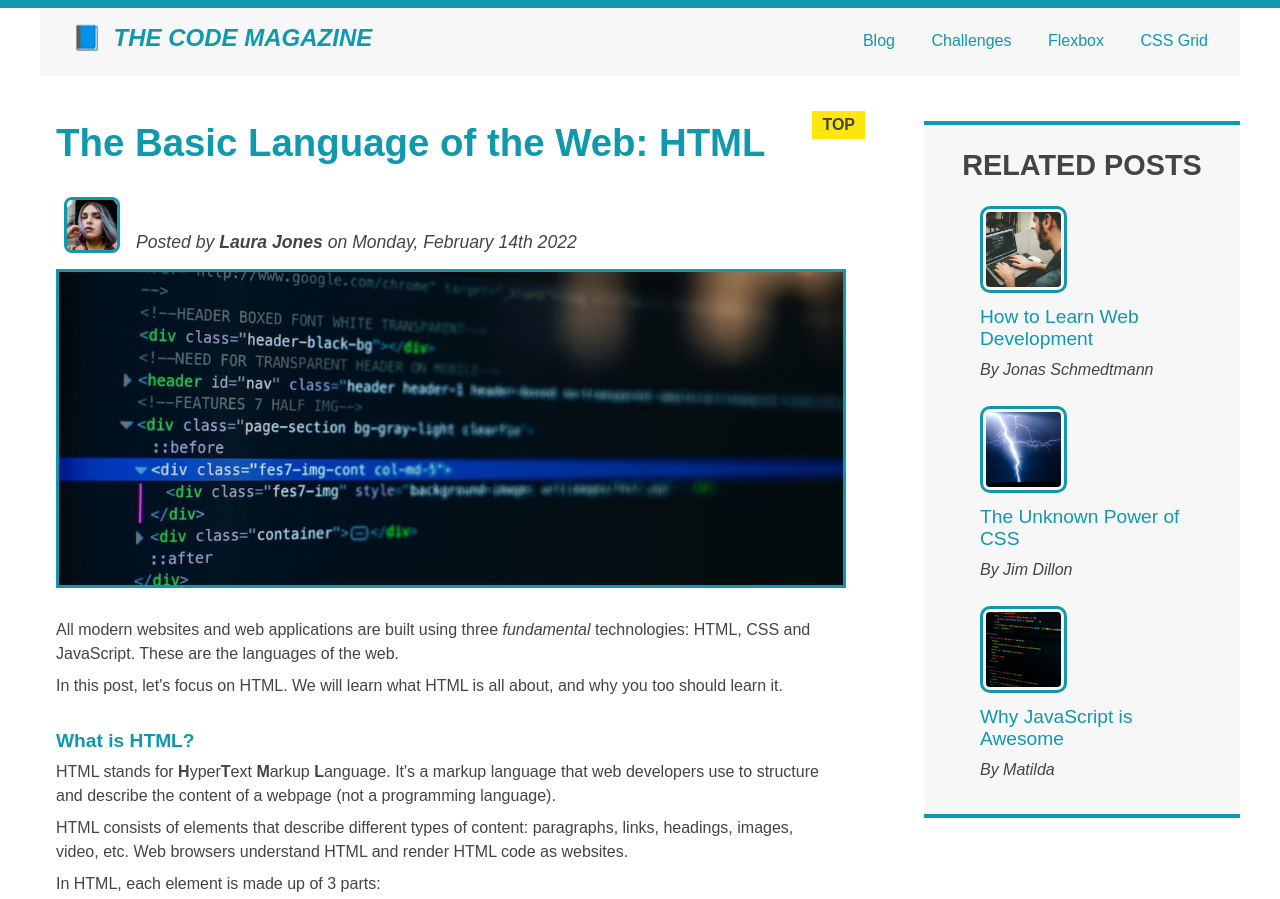
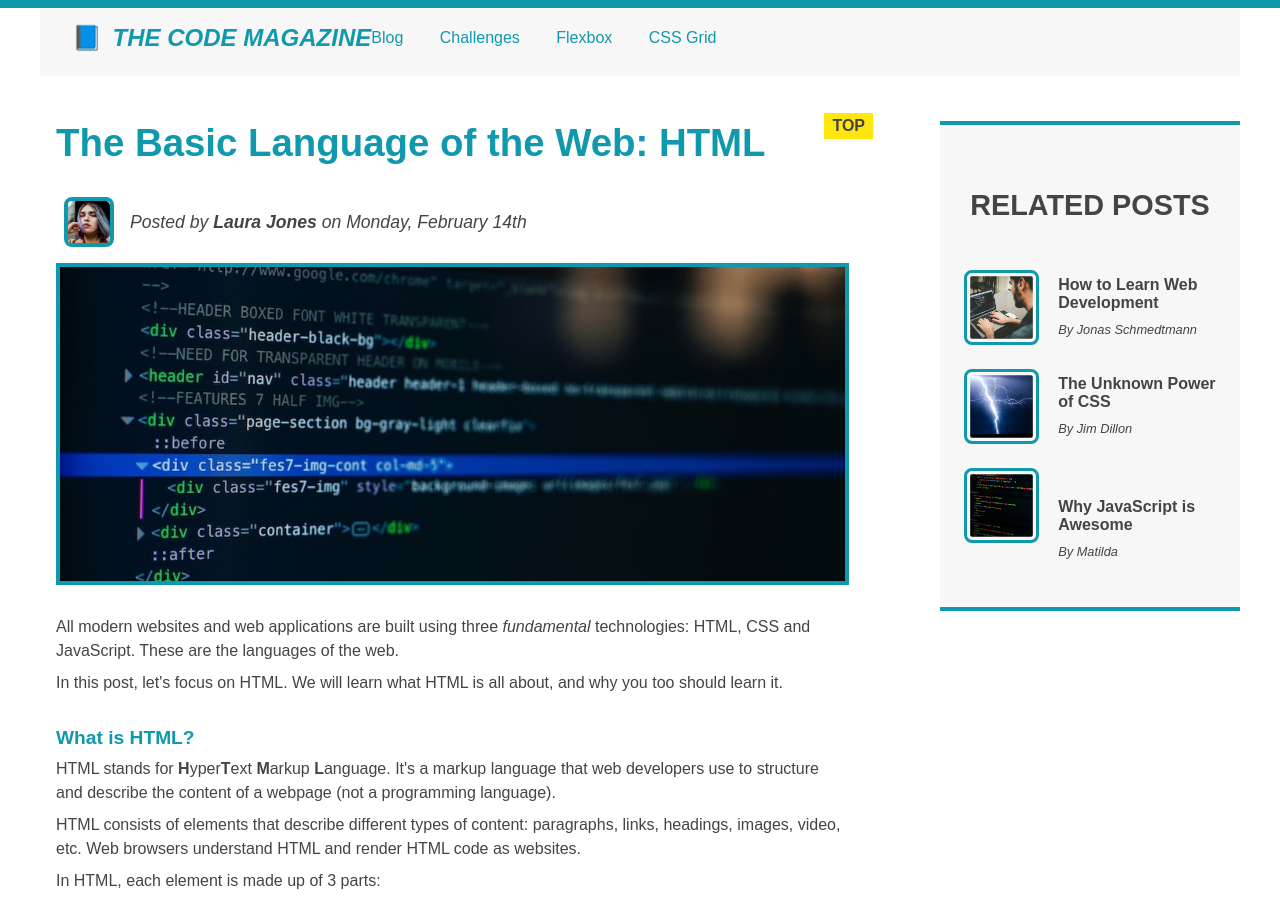
Before and after one commit to Jaikido007/Practice-Websites, a plain HTML site: page Code_Magazine/index.html in a window 1280 px wide. Shown: the top 899 px of the page. Drawn offline with Linux system fonts and the light colour scheme.

Commit message:
Changing from deprecated FLOATS to FLEX

```diff
--- a/Code_Magazine/css/style.css
+++ b/Code_Magazine/css/style.css
@@ -3,6 +3,7 @@
     color: #444;
     margin: 0;
     padding: 0;
+    box-sizing: border-box;
 }
 
 /* PAGE SECTIONS */
@@ -38,8 +39,8 @@ aside {
     background-color: #f7f7f7;
     border-top: .25rem solid #1098ad;
     border-bottom: .25rem solid #1098ad;
-    padding: 1rem .5rem;
-    width: 80%;
+    padding: 1rem 1.5rem;
+    box-sizing: border-box;
 }
 
 .author-img {
@@ -48,14 +49,14 @@ aside {
     border-radius: 10%;
     border-radius: .5rem;
     border-radius: .5rem;
-    border: solid 3px #1098ad
+    border: solid .25rem #1098ad
 
 }
 
 .post-image{
     width: 100%;
     height: auto;
-    border: solid 3px #1098ad
+    border: solid .25rem #1098ad
 }
 
 .content{
@@ -110,7 +111,7 @@ li {
 }
 
 li:last-child{
-    margin-bottom: 1rem;
+    margin-bottom: 0;
 }
 
 aside h4{
@@ -120,7 +121,7 @@ aside h4{
 
 h1::first-letter {
     font-style: normal;
-    margin-right: 5px;
+    margin-right: .25rem;
 }
 
 h3 + p::first-line {
@@ -137,11 +138,11 @@ h2::after {
     font-size: 1rem;
     font-weight: bold;
     display: inline-block;
-    padding: 5px 10px;
+    padding: .25rem .5rem;
     position: absolute;
     color: #444;
-    top: -10px;
-    right: -25px;
+    top: -.5rem;
+    right: -1.5rem;
 }
 
 .last-line {
@@ -153,16 +154,13 @@ h2::after {
 
 .related {
     list-style: none;
-}
-
-.related a{
-    /* padding-left: .5rem; */
+    margin-left: 0;
 }
 
 .related img{
-    padding: 3px 3px;
-    border-radius: 10px;
-    border: solid 3px #1098ad
+    padding: .2rem .2rem;
+    border-radius: .5rem;
+    border: solid .2rem #1098ad
 }
 
  .related-author {
@@ -178,12 +176,11 @@ h2::after {
 /* Styling links */
 /* --LVHA order-- */
 
-a:link {
+nav a:link {
     color:#1098ad;
     text-decoration: none;
 
     margin-right: 2rem;
-    margin-top: .5rem;
     display: inline-block;
 
 }
@@ -231,96 +228,89 @@ a:active {
 
 /* FOOTER SECTION */
 
+footer {
+    background-color: #1098ad;
+}
+
 #copyright {
     color: whitesmoke;
     margin-left: 1rem;
     font-size: 0.8rem;
 }
 
-/* FLOATS */
+/* FLEXBOX */
 
-.author-img {
-    float: left;
+.main-header {
+    display: flex;
+    align-items: center;
+}
+
+.author-box {
+    display: flex;
+    align-items: center;
     margin-bottom: 1rem;
 }
 
 .author {
-    float: left;
-    margin-top: 2.5rem;
+    margin-bottom: 0;
     margin-left: 1rem;
 }
 
-h1 {
-    float: left;
+.related-link {
+
 }
 
-nav {
-    float: right;
+.related-post {
+    display: flex;
+    align-items: center;
+    gap: 1.2rem;
+    margin-bottom: 1.4rem;
 }
 
-/* ! clear fixes */
-
-/* .clear-floats{
-    clear: both;
-} */
-
-.clearfix::after {
-    content: "";
-    clear: both;
+.related-link:link {
+    font-size: 1rem;
+    font-weight: bold;
+    font-style: normal;
+    text-decoration: none;
+    margin-bottom: .25rem;
     display: block;
 }
 
-/* ! clear fixes end */
-
-article {
-    width: 68%;
-    float: left;
+.related-link:link:hover {
+    color:#1098ad8a;
+    text-decoration: underline;
+}
+.related-link:link:active {
+    color:orange;
+    font-style: italic;
 }
 
-aside {
-    background-color: #f7f7f7;;
-    width: 25%;
-    float: right;
+.related-author {
+    margin-bottom: 0;
+    font-size: 0.8rem;
 
 }
 
-footer {
-    background-color: #1098ad;
-    clear: both;
+.row {
+    display: flex;
+    gap: 6.25%;
+    align-items: flex-start;
 }
 
-
-
-
-/* ! NOT IN USE - JUST FOR LEARNING PURPOSES */
-
-/* ? misconeption: this won't work */
-
-article p:first-child {
-    /* color: gold; */
+aside{
+    flex: 0 0 25%;
+    margin-bottom: 3rem;
 }
 
-li:first-child {
-    /* font-weight: bold; */
+article {
+    flex: 1;
+
 }
 
-li:nth-child(even){
-    /* color: red; */
+.related-post-title{
+    margin: 3rem 0 3rem 0;
 }
 
-li:last-child {
-    /* font-style: italic; */
+.javascript {
+    margin-bottom: 3rem;
 }
-
-/* SELECTOR PRIORITY: ID#1, CLASS/PSUDO#2, ELEMENT#3, UNIVERSAL(*)#4 */
-
-/* ? If multiple, last applied */
-/* ? INLINE styles have highest priority */
-/*  ! IMPORTANT keyword is a hack for a last resort */
-
-/* Resolving Conflicts */
-
-#copyright {    /* color: red; */ }
-.copyright {    /* color: blue; */ }
-.text {    /* color: yellow; */ }
-footer p {    /* color: green; */ }
--- a/Code_Magazine/index.html
+++ b/Code_Magazine/index.html
@@ -10,24 +10,24 @@
   <body>
     <!-- parent level - HEADER -->
     <div class="container">
-      <header class="main-header clearfix">
+      <header class="main-header">
         <h1>📘 The Code Magazine</h1>
 
         <nav>
           <a href="blog.html">Blog</a>
           <a href="#">Challenges</a>
-          <a href="#">Flexbox</a>
+          <a href="flexbox.html">Flexbox</a>
           <a href="#">CSS Grid</a>
         </nav>
-
-        <!-- <div class="clear-floats"></div> -->
       </header>
 
       <!-- Parent level - ARTICLE -->
+      <div class="row">
+        <article>
+          <header class="post-header">
+            <h2>The Basic Language of the Web: HTML</h2>
 
-      <article>
-        <header>
-          <h2>The Basic Language of the Web: HTML</h2>
+            <div class="author-box">
               <img
                 class="author-img"
                 src="./imgs/laura-jones.jpg"
@@ -36,9 +36,10 @@
                 width="50px"
               />
 
-          <p class="author" id="author">
-            Posted by <strong>Laura Jones</strong> on Monday, February 14th 2022
+              <p class="author">
+                Posted by <strong>Laura Jones</strong> on Monday, February 14th
               </p>
+            </div>
 
             <img
               class="post-image"
@@ -69,9 +70,9 @@
               content of a webpage (not a programming language).
             </p>
             <p>
-            HTML consists of elements that describe different types of content:
-            paragraphs, links, headings, images, video, etc. Web browsers
-            understand HTML and render HTML code as websites.
+              HTML consists of elements that describe different types of
+              content: paragraphs, links, headings, images, video, etc. Web
+              browsers understand HTML and render HTML code as websites.
             </p>
 
             <p>In HTML, each element is made up of 3 parts:</p>
@@ -90,15 +91,15 @@
             <h3>Why should you learn HTML?</h3>
 
             <p>
-            There are countless reasons for learning the fundamental language of
-            the web. Here are 5 of them:
+              There are countless reasons for learning the fundamental language
+              of the web. Here are 5 of them:
             </p>
 
             <ul>
               <li>To be able to use the fundamental web dev language</li>
               <li>
-              To hand-craft beautiful websites instead of relying on tools like
-              Worpress or Wix
+                To hand-craft beautiful websites instead of relying on tools
+                like Worpress or Wix
               </li>
               <li>To build web applications</li>
               <li>To impress friends</li>
@@ -112,9 +113,9 @@
         </article>
 
         <aside>
-        <h4>Related Posts</h4>
+          <h4 class="related-post-title">Related Posts</h4>
           <ul class="related">
-          <li class="coding">
+            <li class="related-post">
               <img
                 class="man-coding"
                 src="./imgs/related-1.jpg"
@@ -122,10 +123,15 @@
                 height="75px"
                 width="75px"
               />
-            <a href="#">How to Learn Web Development</a>
+
+              <div>
+                <a href="#" class="related-link"
+                  >How to Learn Web Development</a
+                >
                 <p class="related-author">By Jonas Schmedtmann</p>
+              </div>
             </li>
-          <li class="light-strike">
+            <li class="related-post">
               <img
                 class="lightning"
                 src="./imgs/related-2.jpg"
@@ -133,12 +139,17 @@
                 height="75px"
                 width="75px"
               />
-            <a href="https://webflow.com/blog/how-to-learn-web-design"
+
+              <div>
+                <a
+                  href="https://webflow.com/blog/how-to-learn-web-design"
+                  class="related-link"
                   >The Unknown Power of CSS</a
                 >
                 <p class="related-author">By Jim Dillon</p>
+              </div>
             </li>
-          <li class="js-awesome">
+            <li class="related-post">
               <img
                 class="javascript"
                 src="./imgs/related-3.jpg"
@@ -146,13 +157,19 @@
                 height="75px"
                 width="75px"
               />
-            <a href="https://webflow.com/blog/how-to-learn-web-design"
+
+              <div>
+                <a
+                  href="https://webflow.com/blog/how-to-learn-web-design"
+                  class="related-link"
                   >Why JavaScript is Awesome</a
                 >
                 <p class="related-author">By Matilda</p>
+              </div>
             </li>
           </ul>
         </aside>
+      </div>
 
       <footer>
         <p id="copyright" class="copyright text">
```
Also changed, not shown: Code_Magazine/flexbox.html (added, +85 -0 lines), 1 other file. Lines whose indentation alone changed are shown as unchanged.
